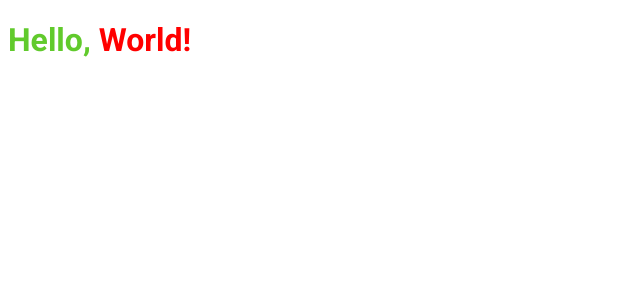
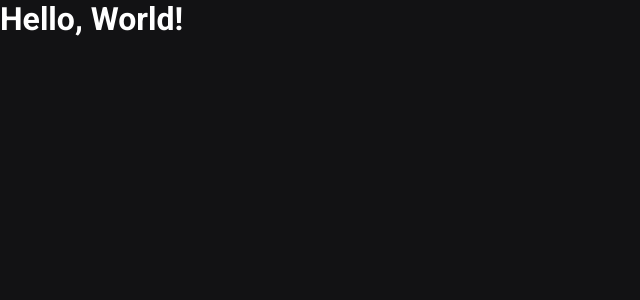
Before and after one commit to viniciusoliveiras/ig.news, a Next.js app: page / in a window 1280 px wide. Shown: the top 300 px of the page, without its empty margins (0-640 px from the left). Built offline with nearby package versions, Linux system fonts and the light colour scheme.

Commit message:
Application structure | App global styles

```diff
--- a/src/pages/_app.tsx
+++ b/src/pages/_app.tsx
@@ -1,4 +1,6 @@
 import { AppProps } from 'next/app';
+
+import '../styles/global.scss';
 
 function MyApp({ Component, pageProps }: AppProps) {
   return <Component {...pageProps} />;
--- a/src/pages/index.tsx
+++ b/src/pages/index.tsx
@@ -1,4 +1,3 @@
-import styles from '../styles/home.module.scss';
 import Head from 'next/head';
 
 export default function Home() {
@@ -8,9 +7,7 @@
         <title>Início | ig.news</title>
       </Head>
 
-      <h1 className={styles.title}>
-        Hello, <span>World!</span>
-      </h1>
+      <h1>Hello, World!</h1>
     </>
   );
 }
--- /dev/null
+++ b/src/styles/global.scss
@@ -0,0 +1,51 @@
+* {
+  margin: 0;
+  padding: 0;
+  box-sizing: border-box;
+}
+
+:root {
+  --white: #ffffff;
+
+  --gray-100: #e1e1e6;
+  --gray-300: #a8a8b3;
+  --gray-900: #121214;
+
+  --cyan-500: #61dafb;
+
+  --yellow-500: #eba417;
+}
+
+@media (max-width: 1080px) {
+  html {
+    font-size: 93.75%;
+  }
+}
+
+@media (max-width: 720px) {
+  html {
+    font-size: 87.5%;
+  }
+}
+
+body {
+  background: var(--gray-900);
+  color: var(--white);
+}
+
+body,
+input,
+textarea,
+select,
+button {
+  font: 400 1rem 'Roboto', sans-serif;
+}
+
+button {
+  cursor: pointer;
+}
+
+a {
+  color: inherit;
+  text-decoration: none;
+}
--- a/src/styles/home.module.scss
+++ /dev/null
@@ -1,8 +0,0 @@
-.title {
-  font-family: 'Roboto';
-  color: rgb(97, 202, 44);
-
-  span {
-    color: red;
-  }
-}
```
